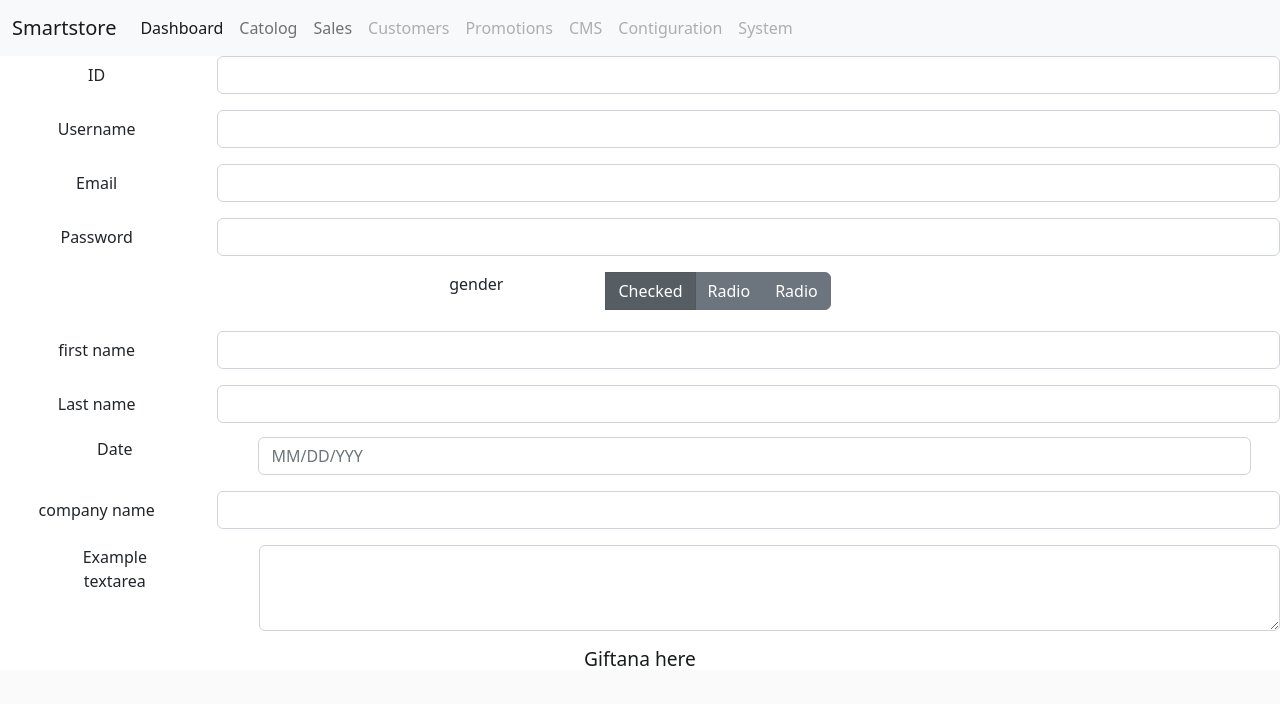
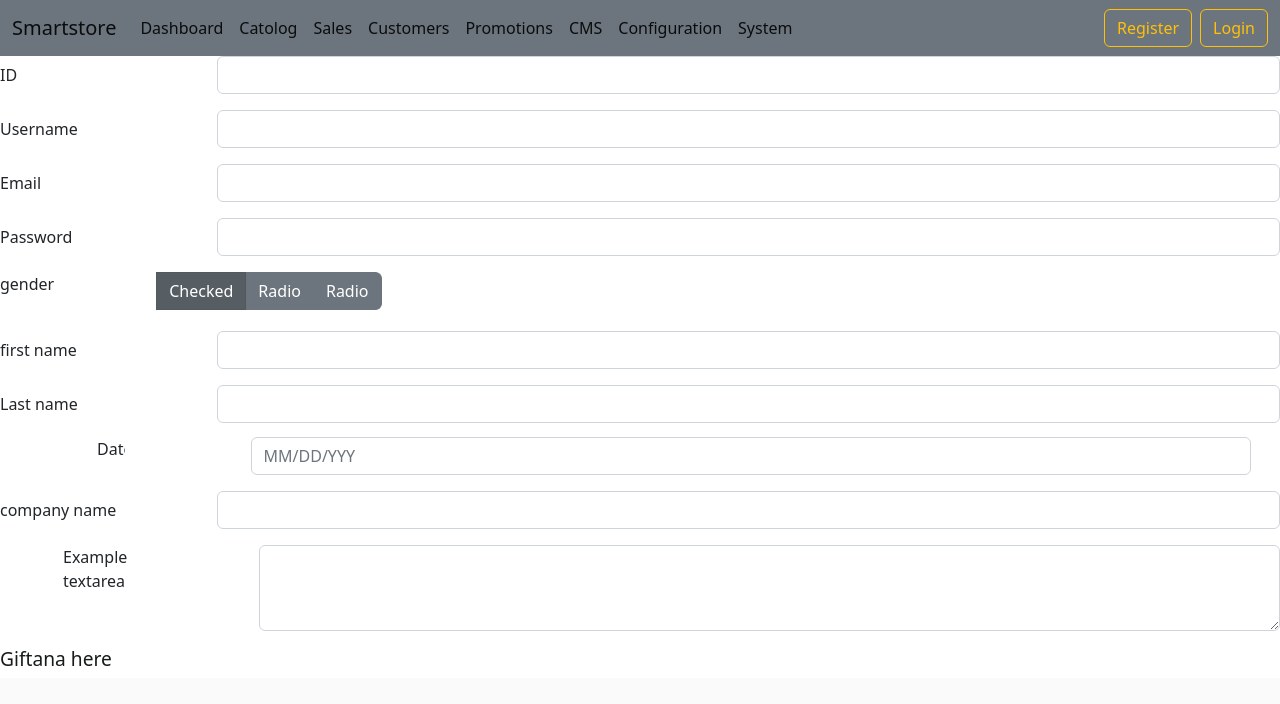
Before and after one commit to pradip8928/Giftana, a React (Vite) app in the folder Client/: page /login in a window 1280 px wide. Shown: the top 704 px of the page. Built offline with nearby package versions, Linux system fonts and the light colour scheme.

Commit message:
added routing at the Client end

```diff
--- a/Client/package.json
+++ b/Client/package.json
@@ -11,7 +11,8 @@
   "dependencies": {
     "bootstrap": "^5.2.3",
     "react": "^18.2.0",
-    "react-dom": "^18.2.0"
+    "react-dom": "^18.2.0",
+    "react-router-dom": "^6.5.0"
   },
   "devDependencies": {
     "@types/react": "^18.0.26",
--- a/Client/src/App.css
+++ b/Client/src/App.css
@@ -15,30 +15,34 @@
     border: 1px solid #ced4da;
     appearance: none;
     border-radius: 0.375rem;
-      transition: border-color .15s ease-in-out,box-shadow .15s ease-in-out;
+    transition: border-color .15s ease-in-out, box-shadow .15s ease-in-out;
+}
 
-
-  }
-  .form-group{
+.form-group {
     display: flex;
     flex-direction: row;
 }
-  #date{
+
+#date {
     margin-left: 97px;
     margin-right: 29px;
     margin-top: 14px;
 }
-  .gender-label{
+
+.gender-label {
     margin-right: 103px;
 }
-  .btn-group{
+
+.btn-group {
     margin-bottom: 21px;
 }
-  .mb-3{
+
+.mb-3 {
     display: flex;
     flex-direction: row;
 }
-  #textarea{
-    margin-right:92px;
+
+#textarea {
+    margin-right: 92px;
     margin-left: 63px;
 }
--- a/Client/src/App.jsx
+++ b/Client/src/App.jsx
@@ -1,21 +1,158 @@
-import { useState } from 'react'
-import reactLogo from './assets/react.svg'
-import './App.css'
-import '../node_modules/bootstrap/dist/css/bootstrap.min.css'
-import Demo from "./Components/pages/Demo"
+import { useState } from "react";
+import reactLogo from "./assets/react.svg";
+import "./App.css";
+import { BrowserRouter as Router, Routes, Route, Link } from "react-router-dom";
+import "../node_modules/bootstrap/dist/css/bootstrap.min.css";
+import Demo from "./Components/pages/Demo";
 import Navbar from "./Components/pages/Navbar.jsx";
-import Registraion_Form from './Components/pages/Registraion_Form'
-
+import Register from "./Components/pages/Register";
 
 function App() {
+  return (
+    <Router>
+      <nav class="navbar  navbar-expand-lg bg-secondary">
+        <div class="container-fluid  ">
+          <Link className="navbar-brand" to="#">
+            Smartstore
+          </Link>
+          <button
+            class="navbar-toggler"
+            type="button"
+            data-bs-toggle="collapse"
+            data-bs-target="#navbarNavAltMarkup"
+            aria-controls="navbarNavAltMarkup"
+            aria-expanded="false"
+            aria-label="Toggle navigation"
+          >
+            <span class="navbar-toggler-icon"></span>
+          </button>
+          <div class="collapse navbar-collapse" id="navbarNavAltMarkup">
+            <ul className="navbar-nav  me-auto mb-2 mb-lg-0">
+              <li className="nav-item">
+                <Link
+                  className="nav-link active   text-bold"
+                  aria-current="page"
+                  to="/"
+                >
+                  Dashboard
+                </Link>
+              </li>
 
-  return (
-    <div className="App">
-      <Navbar/>
-      <Registraion_Form/>
-      <Demo/>
+              <li className="nav-item">
+                <Link
+                  className="nav-link active  text-bold"
+                  aria-current="page"
+                  to="/about"
+                >
+                  Catolog
+                </Link>
+              </li>
 
-    </div>
+              <li className="nav-item">
+                <Link
+                  className="nav-link active  text-bold"
+                  aria-current="page"
+                  to="/about"
+                >
+                  Sales
+                </Link>
+              </li>
+              <li className="nav-item">
+                <Link
+                  className="nav-link active  text-bold"
+                  aria-current="page"
+                  to="/"
+                >
+                  Customers
+                </Link>
+              </li>
+              <li className="nav-item">
+                <Link
+                  className="nav-link active  text-bold"
+                  aria-current="page"
+                  to="/"
+                >
+                  Promotions
+                </Link>
+              </li>
+              <li className="nav-item">
+                <Link
+                  className="nav-link active  text-bold"
+                  aria-current="page"
+                  to="/"
+                >
+                  CMS
+                </Link>
+              </li>
+              <li className="nav-item">
+                <Link
+                  className="nav-link active  text-bold"
+                  aria-current="page"
+                  to="/"
+                >
+                  Configuration
+                </Link>
+              </li>
+              <li className="nav-item">
+                <Link
+                  className="nav-link active  text-bold"
+                  aria-current="page"
+                  to="/"
+                >
+                  System
+                </Link>
+              </li>
+            </ul>
+
+            <button className="me-2 btn btn-outline-warning">
+                    <Link
+                      className="text-decoration-none text-warning "
+                      to="/register"
+                    >
+                      {" "}
+                      Register
+                    </Link>
+                  </button>
+                  <button className="btn btn-outline-warning">
+                    <Link
+                      className="text-decoration-none text-warning "
+                      to="/login"
+                    >
+                      {" "}
+                      Login
+                    </Link>
+                  </button>
+          </div>
+        </div>
+      </nav>
+
+      {/* routes */}
+      <Routes>
+        <Route path="/" element={() => <Register />} />
+        <Route
+            path="/register"
+            exact
+            element={
+              <>
+
+                <Register />
+
+              </>
+            }
+          />
+          <Route
+            path="/login"
+            exact
+            element={
+              <>
+                <Register />
+                <Demo/>
+
+              </>
+            }
+          />
+      </Routes>
+    </Router>
   );
 }
 
--- a/Client/src/Components/pages/Navbar.jsx
+++ b/Client/src/Components/pages/Navbar.jsx
@@ -1,14 +1,14 @@
 import React from "react";
-
+import { BrowserRouter as Router, Routes, Route, Link } from "react-router-dom";
 export default function Navbar() {
-
-
   return (
+    <>
+      <Router>
         <nav class="navbar navbar-expand-lg bg-light">
           <div class="container-fluid">
-        <a class="navbar-brand" href="#">
+            <Link className="navbar-brand" to="#">
               Smartstore
-        </a>
+            </Link>
             <button
               class="navbar-toggler"
               type="button"
@@ -21,24 +21,88 @@ export default function Navbar() {
               <span class="navbar-toggler-icon"></span>
             </button>
             <div class="collapse navbar-collapse" id="navbarNavAltMarkup">
-          <div class="navbar-nav">
-            <a class="nav-link active" aria-current="page" href="#">
+              <ul className="navbar-nav me-auto mb-2 mb-lg-0">
+                <li className="nav-item">
+                  <Link
+                    className="nav-link active   text-bold"
+                    aria-current="page"
+                    to="/"
+                  >
                     Dashboard
-            </a>
-            <a class="nav-link" href="#">
+                  </Link>
+                </li>
+
+
+                <li className="nav-item">
+                  <Link
+                    className="nav-link active  text-bold"
+                    aria-current="page"
+                    to="/about"
+                  >
                   Catolog
-            </a>
-            <a class="nav-link" href="#">
+                  </Link>
+                </li>
+
+
+                <li className="nav-item">
+                  <Link
+                    className="nav-link active  text-bold"
+                    aria-current="page"
+                    to="/about"
+                  >
                    Sales
-            </a>
-            <a class="nav-link disabled">Customers</a>
-            <a class="nav-link disabled">Promotions</a>
-            <a class="nav-link disabled">CMS</a>
-            <a class="nav-link disabled">Contiguration</a>
-            <a class="nav-link disabled">System</a>
-          </div>
+                  </Link>
+                </li>
+                <li className="nav-item">
+                  <Link
+                    className="nav-link active  text-bold"
+                    aria-current="page"
+                    to="/"
+                  >
+                   Customers
+                  </Link>
+                </li>
+                <li className="nav-item">
+                  <Link
+                    className="nav-link active  text-bold"
+                    aria-current="page"
+                    to="/"
+                  >
+                   Promotions
+                  </Link>
+                </li>
+                <li className="nav-item">
+                  <Link
+                    className="nav-link active  text-bold"
+                    aria-current="page"
+                    to="/"
+                  >
+                   CMS
+                  </Link>
+                </li>
+                <li className="nav-item">
+                  <Link
+                    className="nav-link active  text-bold"
+                    aria-current="page"
+                    to="/"
+                  >
+                   Configuration
+                  </Link>
+                </li>
+                <li className="nav-item">
+                  <Link
+                    className="nav-link active  text-bold"
+                    aria-current="page"
+                    to="/"
+                  >
+                   System
+                  </Link>
+                </li>
+              </ul>
             </div>
           </div>
         </nav>
+      </Router>
+    </>
   );
 }
--- a/Client/src/Components/pages/Registraion_Form.jsx
+++ b/Client/src/Components/pages/Register.jsx
@@ -1,6 +1,6 @@
 import React from "react";
 
-export default function Registraion_Form() {
+export default function Register() {
   return (
     <form>
       <div class="mb-3 row">
--- a/Client/src/index.css
+++ b/Client/src/index.css
@@ -12,3 +12,10 @@
     -moz-osx-font-smoothing: grayscale;
     -webkit-text-size-adjust: 100%;
 }
+
+* {
+    margin: 0;
+    padding: 0;
+    box-sizing: border-box;
+    overflow-x: hidden;
+}
```
Also changed, not shown: 1 other file (tests, documents, lock files or other folders). Lines whose indentation alone changed are shown as unchanged.
